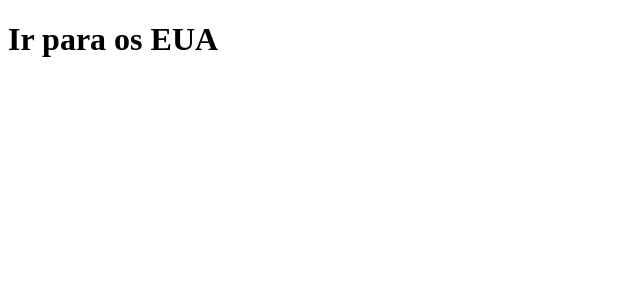
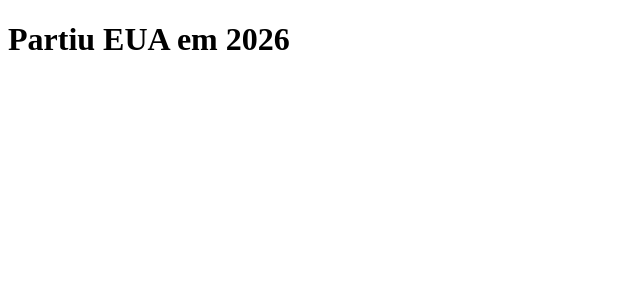
Before and after one commit to JoaoPedroOliva/clone-tabnews, a Next.js app: page / in a window 1280 px wide. Shown: the top 300 px of the page, without its empty margins (0-640 px from the left). Built offline with nearby package versions, Linux system fonts and the light colour scheme.

Commit message:
ajustes na mensagem

```diff
--- a/pages/index.js
+++ b/pages/index.js
@@ -1,5 +1,5 @@
 function Home (){
-    return <h1>Ir para os EUA</h1>
+    return <h1>Partiu EUA em 2026</h1>
 }
 
 export default Home
```
